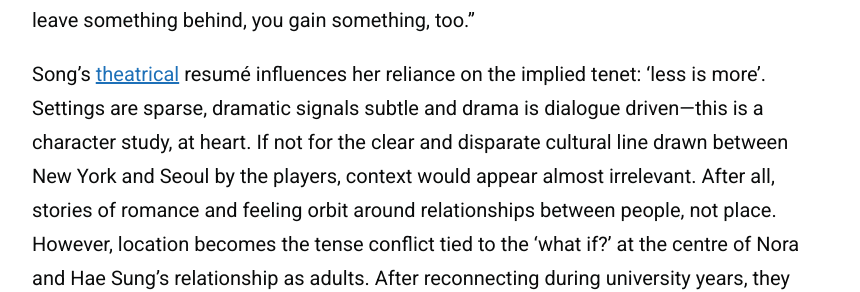
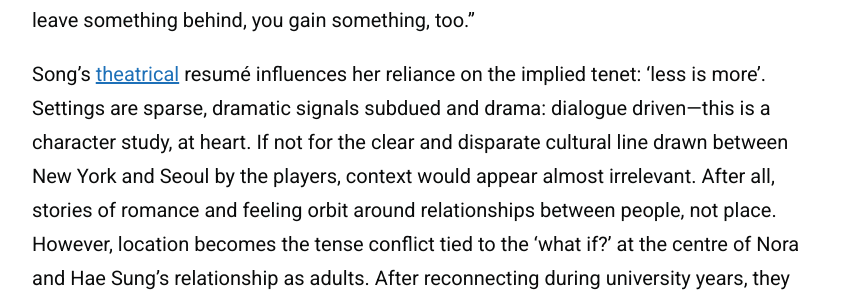
Before and after one commit to zoeurl/zoedowney.github.io, a Jekyll site: the page built from _posts/2024-05-30-past-lives.md, in a window 1280 px wide and 900 px high, scrolled down 1091 px. Shown: the part 198-490 px from the top of the window, without its empty margins (208-1068 px from the left). Built offline with Jekyll 4.4.1, drawn with Linux system fonts in a browser that asks for light colours; some of the changed text lies outside the part shown.

Commit message:
Update 2024-05-30-past-lives.md

```diff
--- a/_posts/2024-05-30-past-lives.md
+++ b/_posts/2024-05-30-past-lives.md
@@ -15,7 +15,7 @@
 
 Celine Song’s _Past Lives_ rests on themes of attachment, connection and reconnection in an era in which the digital and physical have become inseparable. Song revitalises the well-worn narrative of re-establishing personal ties from previous eras of life, aligned with this online accessibility we now place ourselves in. It initially focuses on two of the aforementioned bar characters—childhood sweethearts Na Young and Hae Sung (Greta Lee and Teo-Yoo—growing up in Seoul, whose paths diverge and reconverge over the course of 20 years. At its pivotal moment in adolescence, Na Young is uprooted and emigrates to the Americas, while Hae Sung continues along a conventional life road in South Korea. A small fish facing a bigger pool of life, Na Young—now known as Nora—grapples with her new immigrant status. But, as her mother consciously states: “When you leave something behind, you gain something, too.”
 
-Song’s [theatrical](https://www.screendaily.com/features/celine-song-talks-moving-from-theatre-to-film-for-past-lives-you-have-to-accept-the-chaos-on-the-day/5188978.article) resumé influences her reliance on the implied tenet: ‘less is more’. Settings are sparse, dramatic signals subtle and drama is dialogue driven—this is a character study, at heart. If not for the clear and disparate cultural line drawn between New York and Seoul by the players, context would appear almost irrelevant. After all, stories of romance and feeling orbit around relationships between people, not place. However, location becomes the tense conflict tied to the ‘what if?’ at the centre of Nora and Hae Sung’s relationship as adults. After reconnecting during university years, they rekindle a modern-day [Kafka and Milena](https://kafkamuseum.cz/en/franz-kafka/women/milena-jesenska/) long-distance romance that exists purely online. Their wholesome reconnection—driven by a desire to relive fond childhood memory—cushions the disharmony of daily adult life for Hae Sung, and reminds Nora that roots previously laid down in her South Korean homeland were not as cleanly severed as she had imagined.
+Song’s [theatrical](https://www.screendaily.com/features/celine-song-talks-moving-from-theatre-to-film-for-past-lives-you-have-to-accept-the-chaos-on-the-day/5188978.article) resumé influences her reliance on the implied tenet: ‘less is more’. Settings are sparse, dramatic signals subdued and drama: dialogue driven—this is a character study, at heart. If not for the clear and disparate cultural line drawn between New York and Seoul by the players, context would appear almost irrelevant. After all, stories of romance and feeling orbit around relationships between people, not place. However, location becomes the tense conflict tied to the ‘what if?’ at the centre of Nora and Hae Sung’s relationship as adults. After reconnecting during university years, they rekindle a modern-day [Kafka and Milena](https://kafkamuseum.cz/en/franz-kafka/women/milena-jesenska/) long-distance romance that exists purely online. Their wholesome reconnection—driven by a desire to relive fond childhood memory—cushions the disharmony of daily adult life for Hae Sung, and reminds Nora that roots previously laid down in her South Korean homeland were not as cleanly severed as she had imagined.
 
 The crux of the film, held together by the 8,000-layer [in-yun](https://en.wiktionary.org/wiki/%EC%9D%B8%EC%97%B0) concept of providence and fate in relationships, is tested by the introduction of the second man at the bar—Nora’s soon-to-be husband, Arthur. _Past Lives_ reveals its true sensitivity in how Nora’s second major romance is handled. Dramatic instinct, met with the fate concept, at first misdirects and encourages the demonising of Arthur upon his arrival. Arthur self-characterises as the “evil white American husband” obstructing the path to love’s destiny between the unification of Nora and Hae Sung. However, emotional maturity recognises that while romance in drama requires a fairytale level of kismet-meets-strife, lasting compatibility is built on mutual understanding and the consistent alignment of personal values. Despite complex romantic threads tied to Hae Sung, Nora and Arthur are fated to belong together precisely because they choose each other, _first_.
 
```
